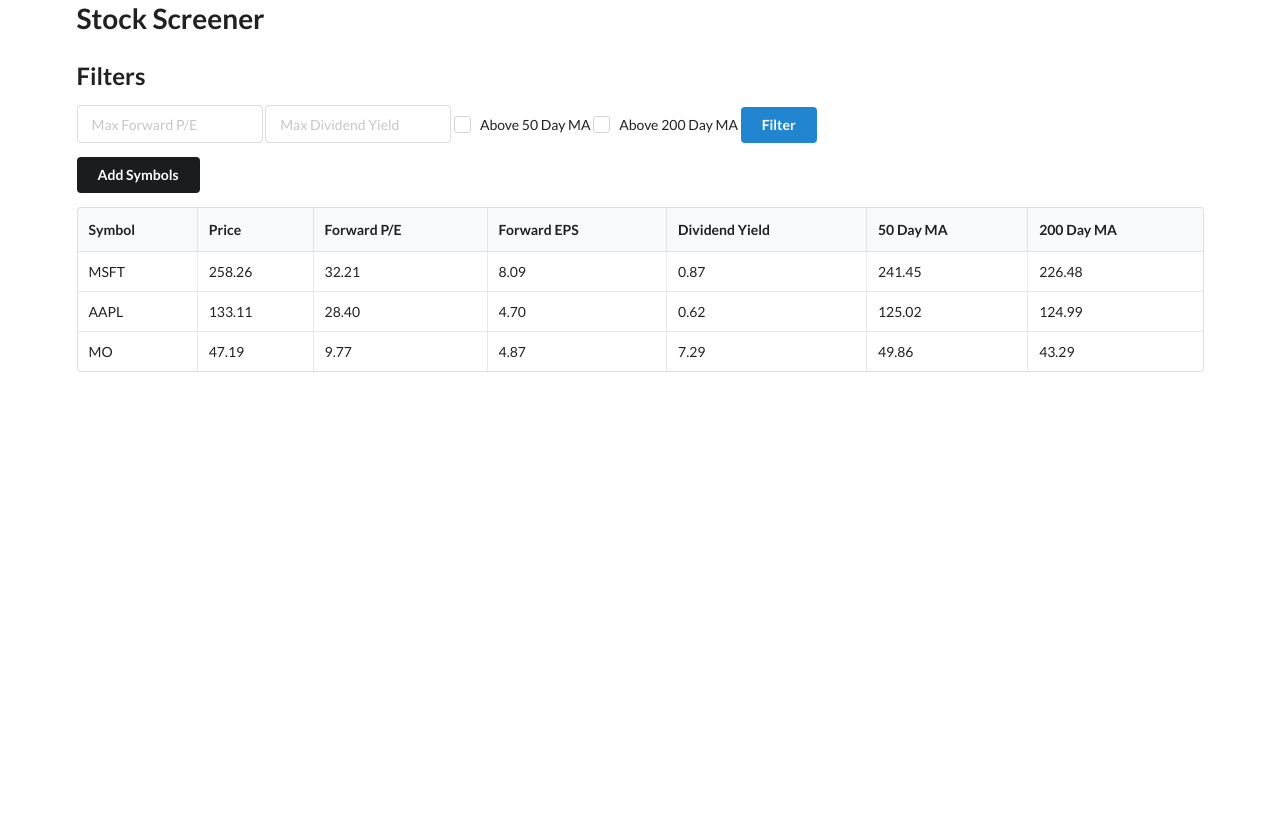
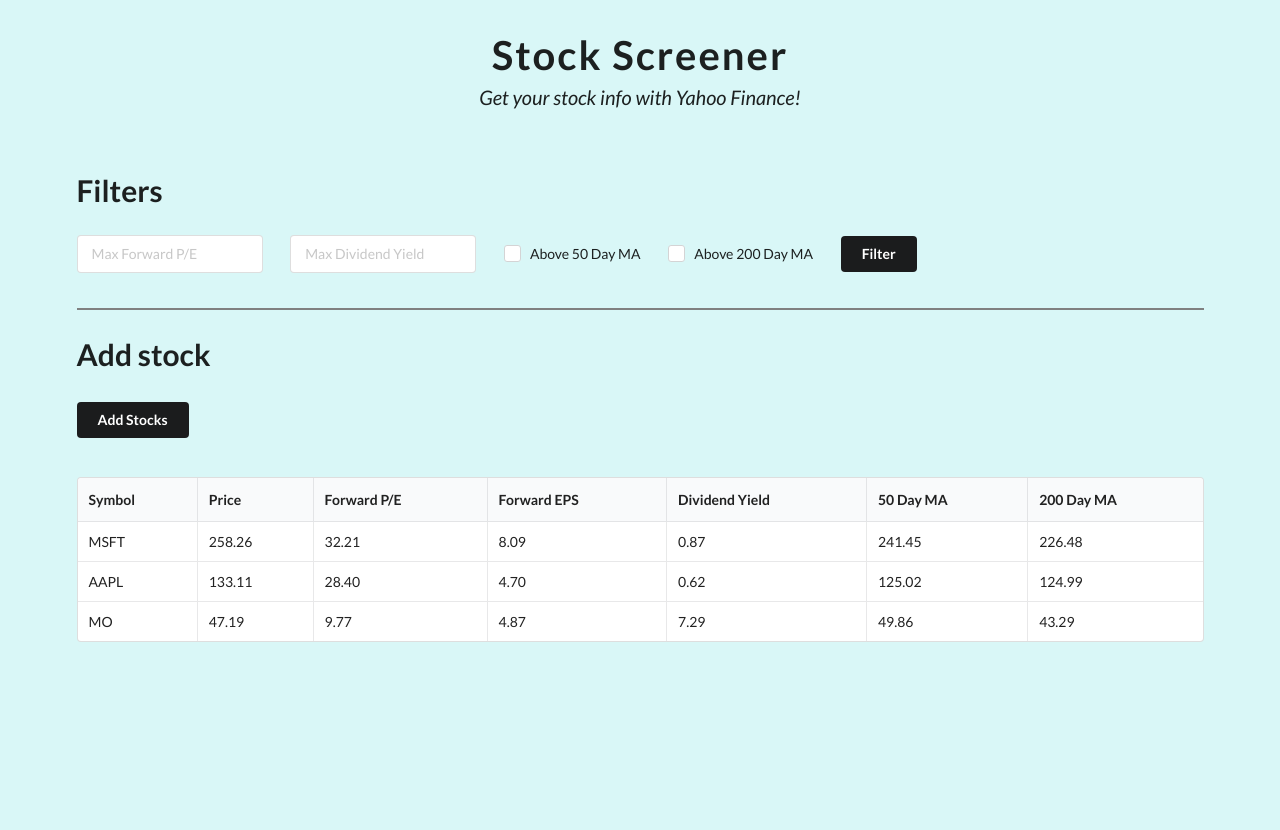
Before and after one commit to AlexiaIngberNoorali/FastApi-StockScreener, a FastAPI app: page / in a window 1280 px wide. Before the commit the page ends 372 px from the top, so only its background shows below. Run offline with FastAPI, Linux system fonts and the light colour scheme; data comes from the database, SQL or seed files in the repository; both versions use the stored data as it was after the commit; some libraries are stand-ins or nearby versions.

Commit message:
change layout

```diff
--- a/main.py
+++ b/main.py
@@ -2,21 +2,25 @@
 # uvicorn main:app --reload
 
 from typing import Optional
-import models
+import db_models
 import yfinance as yf
 from fastapi import FastAPI, Request, Depends, BackgroundTasks
 from fastapi.templating import Jinja2Templates
 from database import SessionLocal, engine
 from sqlalchemy.orm import Session
 from pydantic import BaseModel
-from models import Stock
+from db_models import Stock
 
 app = FastAPI()
 # Create the db (see database.py)
-models.Base.metadata.create_all(bind=engine)
+db_models.Base.metadata.create_all(bind=engine)
 
 
 def get_db():
+    """
+    Ensure that a session can open properly if not it closes
+    :return: the content of the session
+    """
     try:
         db = SessionLocal()
         # read as return (which not used so we are not exiting the function)
@@ -30,10 +34,12 @@ def get_db():
 templates = Jinja2Templates(directory="templates")
 
 
+# Defining Model
 class StockRequest(BaseModel):
     symbol: str
 
 
+# Defining Routes/Controllers
 @app.get("/")
 def home(request: Request, forward_pe=None, dividend_yield=None, ma50=None, ma200=None, db: Session = Depends(get_db)):
     """
@@ -41,7 +47,7 @@ def home(request: Request, forward_pe=None, dividend_yield=None, ma50=None, ma20
 
     """
     stocks = db.query(Stock)
-
+    # Filters
     if forward_pe:
         stocks = stocks.filter(Stock.forward_pe < forward_pe)
 
@@ -65,6 +71,11 @@ def home(request: Request, forward_pe=None, dividend_yield=None, ma50=None, ma20
 
 
 def fetch_stock_data(id: int):
+    """
+    Fetch data from yahoo finance
+    :param id: Id corresponding to the symbol entered
+    :return: data_info from yahoo finance
+    """
     db = SessionLocal()
     stock = db.query(Stock).filter(Stock.id == id).first()
 
--- a/templates/home.html
+++ b/templates/home.html
@@ -29,33 +29,36 @@ $(document).ready(function() {
 });
 </script>
 
-<h2>Filters</h2>
+<h3 style="font-size:30px; margin-bottom: 25px;">Filters</h3>
 
-<form method="get">
+<form method="get" style="margin-bottom: 35px">
 
 <div class="ui input">
   <input name="forward_pe" type="text" placeholder="Max Forward P/E" value="{{ forward_pe or '' }}">
 </div>
 
-<div class="ui input">
+<div class="ui input" style="margin-left: 25px;">
   <input name="dividend_yield" type="text" placeholder="Max Dividend Yield" value="{{ dividend_yield or '' }}">
 </div>
 
 <div class="ui checkbox">
   <input name="ma50" type="checkbox" {% if ma50 %}checked="checked"{% endif %}>
-  <label>Above 50 Day MA</label>
+  <label style="margin-left: 25px;">Above 50 Day MA</label>
 </div>
 
 <div class="ui checkbox">
   <input name="ma200" type="checkbox" {% if ma200 %}checked="checked"{% endif %}>
-  <label>Above 200 Day MA</label>
+  <label style="margin-left: 25px;">Above 200 Day MA</label>
 </div>
 
-<button type="submit" class="ui button primary">Filter</button>
+<button type="submit" class="ui button secondary" style="margin-left: 25px;">Filter</button>
 
 </form>
-
-<button id="add_symbol" class="ui button secondary">Add Symbols</button>
+<hr style="height:2px;border-width:0;color:gray;background-color:gray">
+<h4 style="font-size:30px; margin-top: 25px;">Add stock</h4>
+<button id="add_symbol" class="ui button secondary" style="margin-top: 15px; margin-bottom: 25px;">
+    Add Stocks
+</button>
 
 
 <table class="ui celled table">
--- a/templates/layout.html
+++ b/templates/layout.html
@@ -6,11 +6,20 @@
         <link rel="stylesheet" href="https://cdn.jsdelivr.net/npm/semantic-ui@2.4.2/dist/semantic.min.css">
         <script src="https://code.jquery.com/jquery-3.1.1.min.js" integrity="sha256-hVVnYaiADRTO2PzUGmuLJr8BLUSjGIZsDYGmIJLv2b8=" crossorigin="anonymous"></script>
         <script src="https://cdn.jsdelivr.net/npm/semantic-ui@2.4.2/dist/semantic.min.js"></script>
+   <style>
+       body {background-color: rgb(217,247,247);}
+       h1 {text-align:center; font-size : 40px;}
+   </style>
     </head>
 
     <body>
         <div class="ui container">
-            <h1>Stock Screener</h1>
+            <h1 style="margin-top:30px;text-align:center; font-size : 40px; letter-spacing: 2px;">
+                Stock Screener
+            </h1>
+                <h2 style="margin-top: -10px; text-align:center; font-size : 20px;margin-bottom:60px; font-weight:lighter; font-style:italic;">
+                    Get your stock info with Yahoo Finance!
+                </h2>
             {% block content %}
             {% endblock %}
         </div>
```
Also changed, not shown: db_models.py (renamed from models.py), stocks.db, 2 other files.
